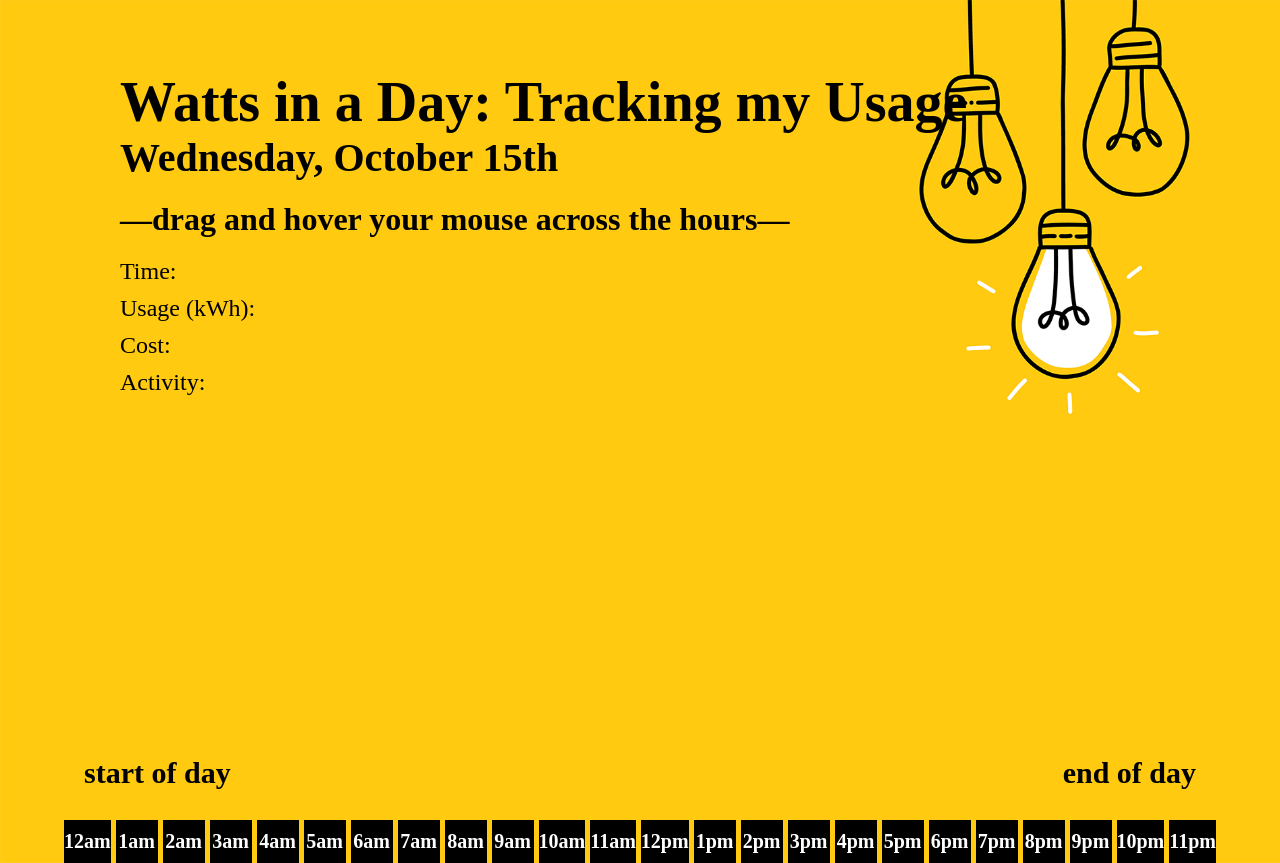
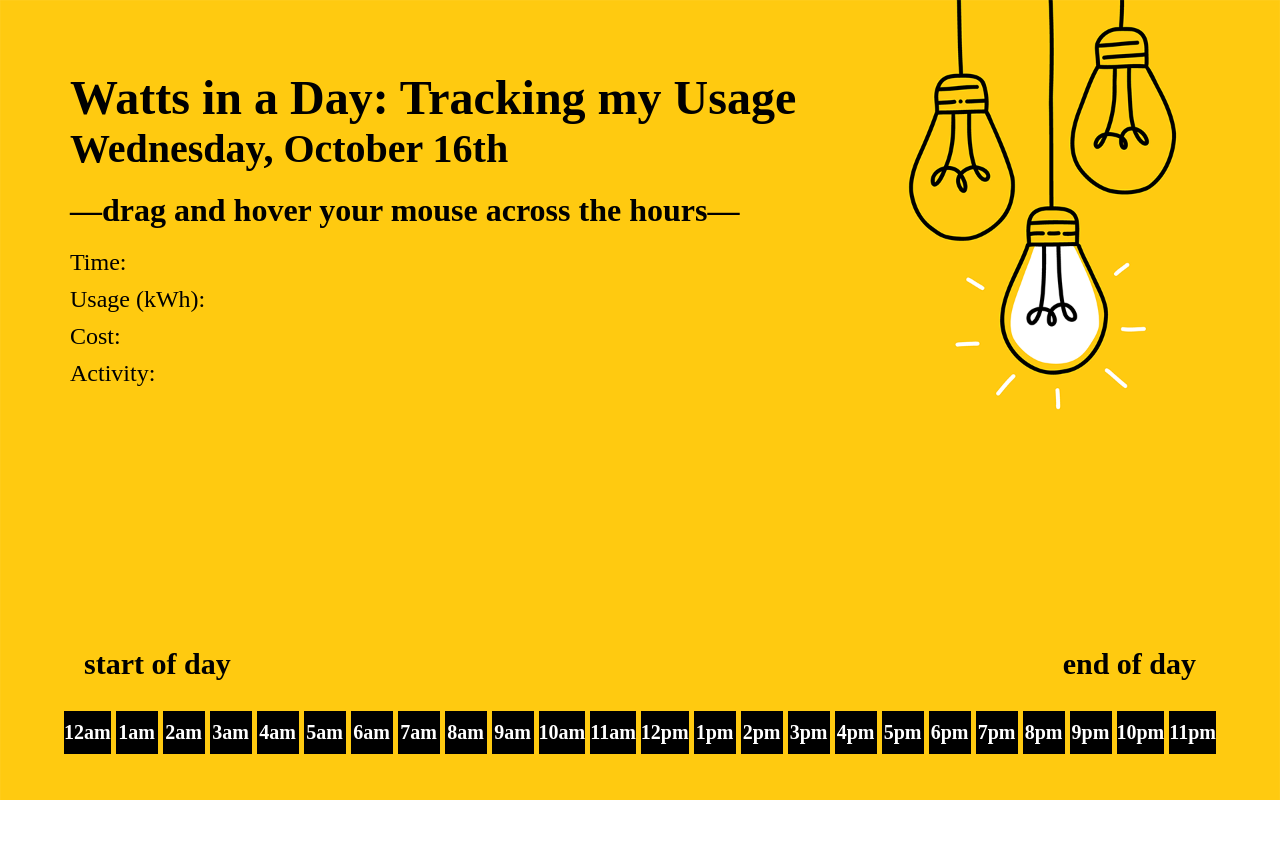
Before and after one commit to niclaguerta/cdm189-writeup2, a plain HTML site: page index.html in a window 1280 px wide. After the commit the page ends 800 px from the top, so only its background shows below. Drawn offline with Linux system fonts and the light colour scheme.

Commit message:
final version

```diff
--- a/index.html
+++ b/index.html
@@ -14,7 +14,7 @@
     <div id="top">
         <div id="left">
             <h1>Watts in a Day: Tracking my Usage</h1>
-            <h2>Wednesday, October 15th</h2>
+            <h2>Wednesday, October 16th</h2>
             <h3>—drag and hover your mouse across the hours—</h3>
 
             <p>Time: <span id="time"></span></p>
--- a/styles.css
+++ b/styles.css
@@ -16,10 +16,10 @@ img {
 h1 {
     color: #000;
     font-weight: 800;
-    font-size: 3.5em;
+    font-size: 3em;
     padding: 20px 20px 0px 20px;
     margin-top: 50px;
-    margin-left: 100px;
+    margin-left: 50px;
 }
 
 h2 {
@@ -28,7 +28,7 @@ h2 {
     font-weight: 600;
     padding: 0 20px 0 20px;
     font-size: 2.5em;
-    margin-left: 100px;
+    margin-left: 50px;
 }
 
 h3 {
@@ -38,7 +38,7 @@ h3 {
     font-family: "Crimson Text", serif;
     font-weight: 600;
     font-size: 2em;
-    margin-left: 100px;
+    margin-left: 50px;
 }
 
 p {
@@ -49,7 +49,7 @@ p {
 }
 
 #left p {
-    margin-left: 100px;
+    margin-left: 50px;
 }
 
 #timeline {
@@ -59,7 +59,7 @@ p {
     display: flex;
     flex-direction: column;
     align-items: center;
-    margin-top: 350px;
+    margin-top: 250px;
 }
 
 .hours {
```
